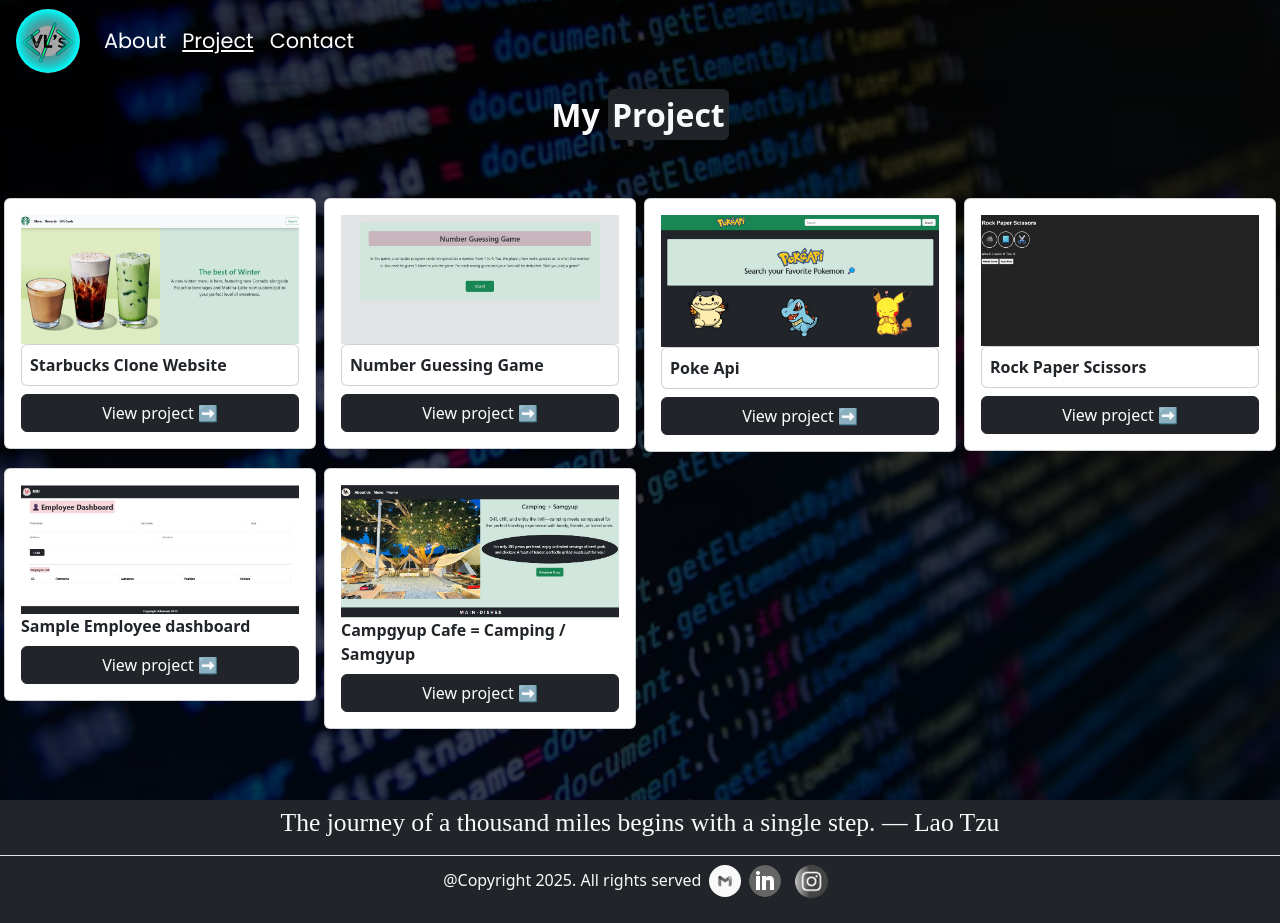
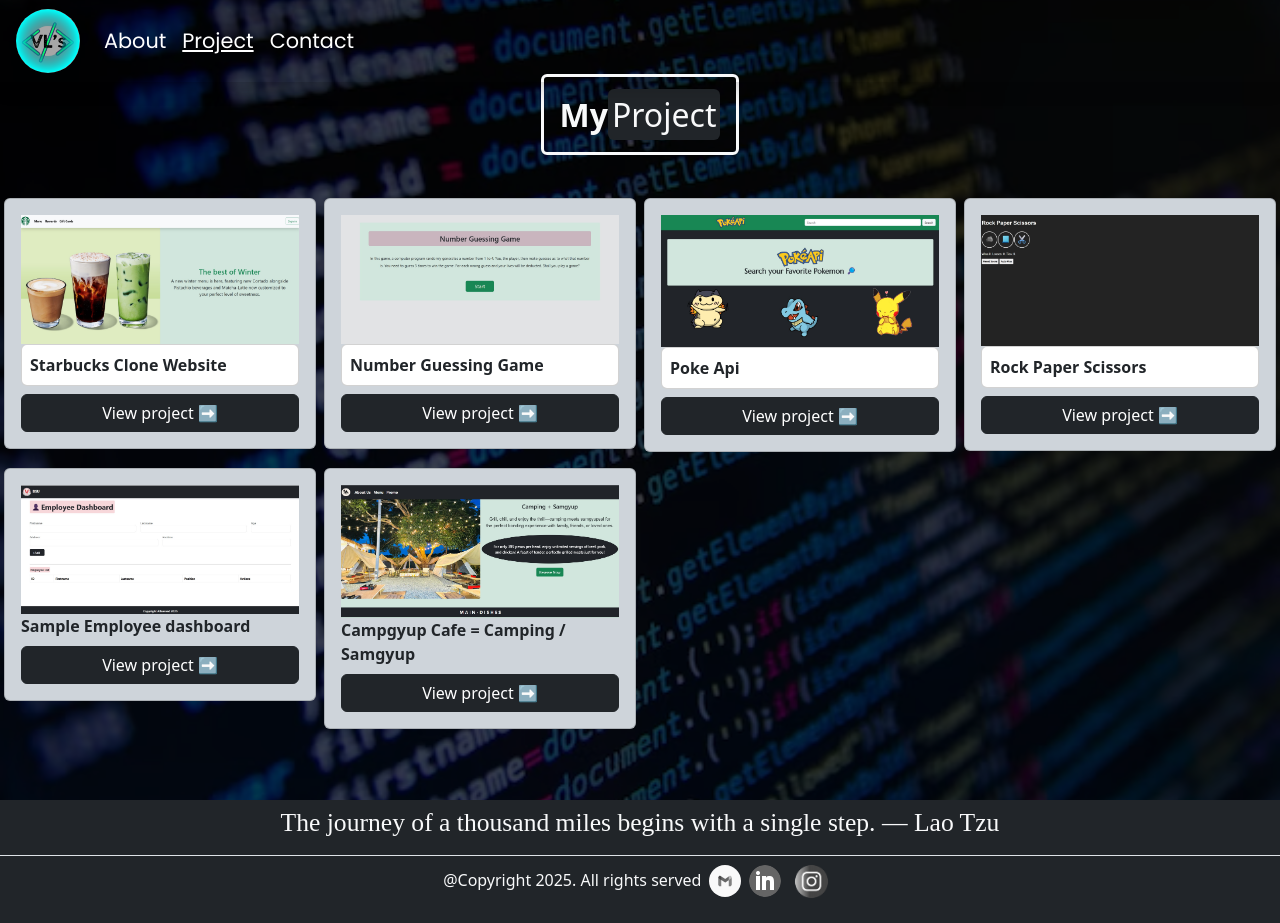
Before and after one commit to dev-teng/mywebpage, a React (Vite) app: page /project in a window 1280 px wide. Built offline with nearby package versions, Linux system fonts and the light colour scheme; a web font is replaced by a local one.

Commit message:
edit my project

```diff
--- a/src/Project.jsx
+++ b/src/Project.jsx
@@ -8,9 +8,14 @@
   return(
     <div className="d-flex flex-column min-vh-100 projectBackground">
         <div className="row g-0">
-          <h2 className="p-5 text-center mt-5 fw-bold text-light">My <span className="bg-dark text-light rounded p-1">Project</span></h2>
+            <h2 className="p-5 text-center mt-5">
+              <span className="border border-light p-3 rounded border-3">
+                <span className="fw-bold text-light">My</span>
+                <span className="bg-dark text-light rounded p-1">Project</span>
+              </span>
+            </h2>
             <div className="col-6 col-md-3 mb-2 g-2">
-              <div className="card">
+              <div className="card bg-dark-subtle">
                 <div className="card-body">
                   <img className="img-fluid" src={Sb} />
                   <div className="card title p-2 mb-2 fw-bold">
@@ -21,7 +26,7 @@
               </div>
             </div>
             <div className="col-6 col-md-3 mb-2 g-2">
-              <div className="card">
+              <div className="card bg-dark-subtle">
                 <div className="card-body">
                   <img className="img-fluid" src={Ngg} />
                   <div className="card title p-2 mb-2 fw-bold">
@@ -32,7 +37,7 @@
               </div>
             </div>
             <div className="col-6 col-md-3 mb-2 g-2">
-              <div className="card">
+              <div className="card bg-dark-subtle">
                 <div className="card-body">
                   <img className="img-fluid" src={Pokeapi} />
                   <div className="card title p-2 mb-2 fw-bold">
@@ -43,7 +48,7 @@
               </div>
             </div>
             <div className="col-6 col-md-3 mb-2 g-2">
-              <div className="card">
+              <div className="card bg-dark-subtle">
                 <div className="card-body">
                   <img className="img-fluid" src={Rps} />
                   <div className="card title p-2 mb-2 fw-bold">
@@ -56,7 +61,7 @@
         </div>
         <div className="row g-0">
           <div className="col-6 col-md-3 g-2 mb-2">
-            <div className="card">
+            <div className="card bg-dark-subtle">
               <div className="card-body">
                 <img className="img-fluid" src={Empdashboard} />
                 <div className="card-title fw-bold">
@@ -67,7 +72,7 @@
             </div>
           </div>
           <div className="col-6 col-md-3 g-2 mb-2">
-            <div className="card">
+            <div className="card bg-dark-subtle">
               <div className="card-body">
                 <img className="img-fluid" src={Campgyup} />
                 <div className="card-title fw-bold">
```
